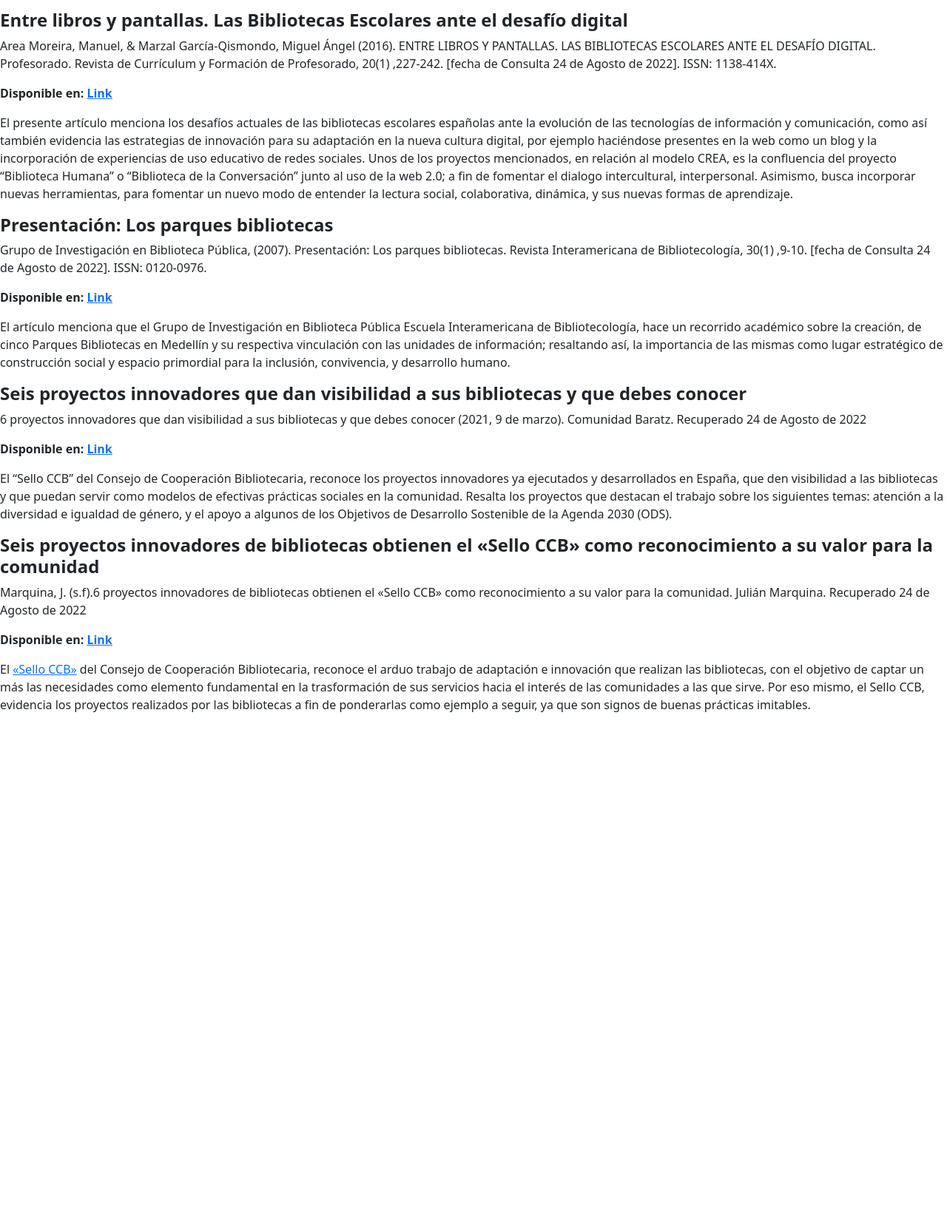
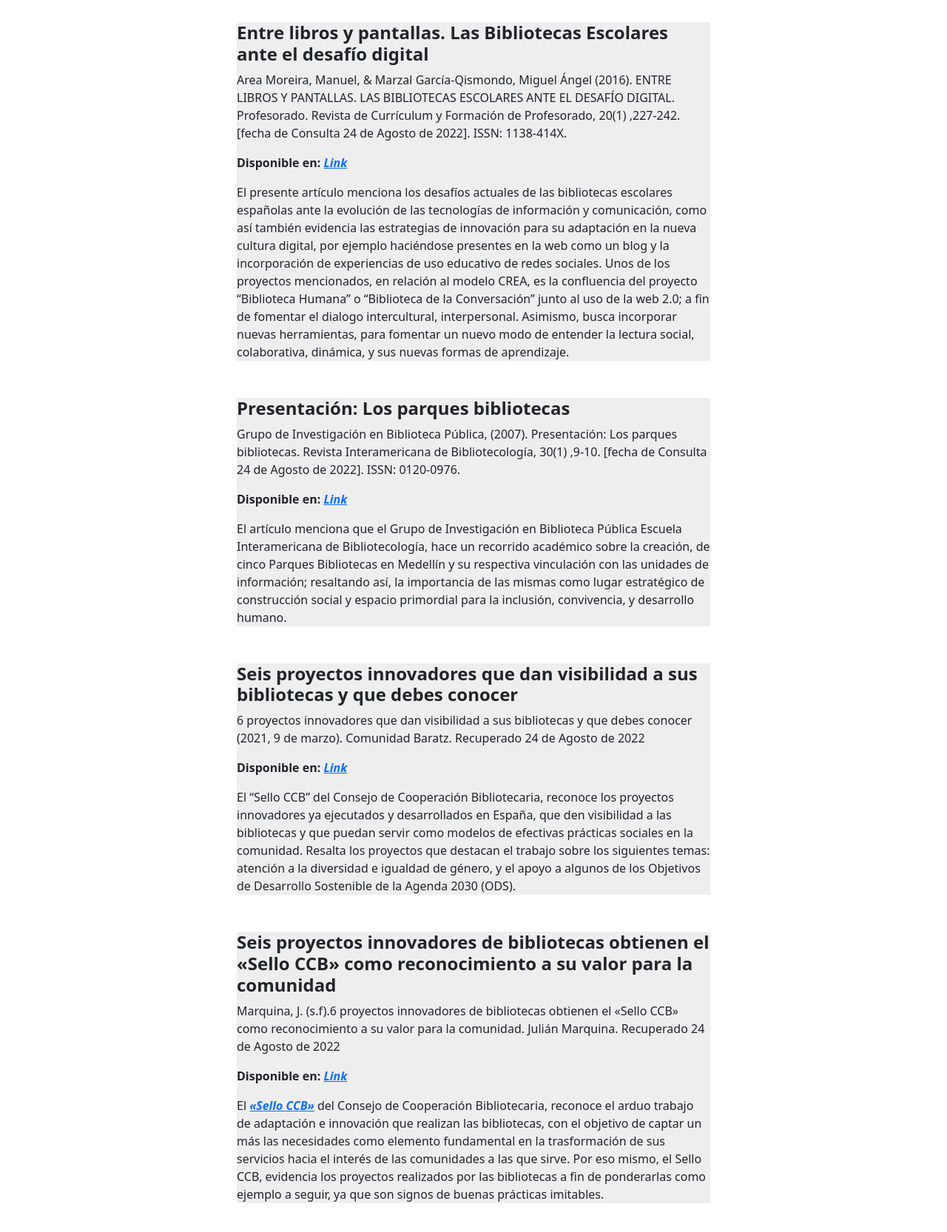
Before and after one commit to Auguspo/BiblioWeb, a plain HTML site: page innovacion.html in a window 1280 px wide. Shown: the part 1074-2740 px from the top of the page at 74% size. Before the commit the page ends 2055 px from the top, so only its background shows below. Drawn offline with nearby package versions, Linux system fonts and the light colour scheme.

Commit message:
Styles Added

```diff
--- a/innovacion.html
+++ b/innovacion.html
@@ -1,7 +1,7 @@
 <!DOCTYPE html>
 <html lang="en" dir="ltr">
   <head>
-    <meta charset="utf-8">
+    <meta charset="utf-8" />
 
     <link
       href="https://cdn.jsdelivr.net/npm/bootstrap@5.2.2/dist/css/bootstrap.min.css"
@@ -25,12 +25,16 @@
       integrity="sha384-JZR6Spejh4U02d8jOt6vLEHfe/JQGiRRSQQxSfFWpi1MquVdAyjUar5+76PVCmYl"
       crossorigin="anonymous"
     ></script>
-    <link rel = "icon" href="https://www.iconpacks.net/icons/2/free-opened-book-icon-3163-thumb.png"
-    type = "image/x-icon">
+    <link
+      rel="icon"
+      href="https://www.iconpacks.net/icons/2/free-opened-book-icon-3163-thumb.png"
+      type="image/x-icon"
+    />
+    <link rel="stylesheet" type="text/css" href="styles.css" />
+
     <title>Innovación en la Biblioteca Escolar</title>
   </head>
   <body>
-
     <nav class="navbar navbar-expand-lg navbar-light bg-light sticky-top">
       <a class="navbar-brand" href="./index.html">BIBLIOFILIA</a>
       <button
@@ -74,8 +78,12 @@
               Mas
             </a>
             <div class="dropdown-menu" aria-labelledby="navbarDropdownMenuLink">
-              <a class="dropdown-item" href="articulos.html">Artículos académicos</a>
-              <a class="dropdown-item" href="preguntamos.html">Nos preguntamos</a>
+              <a class="dropdown-item" href="articulos.html"
+                >Artículos académicos</a
+              >
+              <a class="dropdown-item" href="preguntamos.html"
+                >Nos preguntamos</a
+              >
               <a class="dropdown-item" href="poster.html">Póster </a>
               <a class="dropdown-item" href="innovacion.html"
                 >Innovación en la Biblioteca Escolar
@@ -88,54 +96,176 @@
         </ul>
       </div>
     </nav>
-<section>
-  <img src="./img/innova.jpg" alt="error">
-  <h5>A continuación te dejo cinco artículos académicos y/o periodísticos donde se destaca ideas innovadoras aplicadas a la Biblioteca Escolar.
-</h5>
+    <section class="banner">
+      <img src="./img/innova.jpg" alt="error" />
     </section>
 
-<section>
-
-  <h4><b>La biblioteca académica 2.0: Innovación en México
-  </b></h4>
+    <section class="txt recursos">
+      <h3>
+        A continuación te dejo cinco artículos académicos y/o periodísticos
+        donde se destaca ideas innovadoras aplicadas a la Biblioteca Escolar.
+      </h3>
+      <div class="articulo">
+        <h4><b>La biblioteca académica 2.0: Innovación en México </b></h4>
         <p>
-Herrera Delgado, Lizbeth Berenice. (2011). La biblioteca académica 2.0: Innovación en México. Revista e-Ciencias de la Información, 1(2) ,1-15. [fecha de Consulta 24 de Agosto de 2022]. </p>
-  <p><b>Disponible en: <a href=" https://www.redalyc.org/articulo.oa?id=476848734004
-">Link
-  </a></b></p>
-  <p>En este artículo se desarrolla los beneficios de la aplicación de innovaciones tecnologías junto a la capacidad de transformación, en relación a las tecnologías de información y comunicación en el contexto de las Bibliotecas Académicas Mexicanas que transitan hacia la Biblioteca 2.0 (B2). De esta forma, la innovación se transcribe en una posibilidad de mejorar la calidad de los servicios, y en el incremento de las competencias y habilidades necesarias para el proceso de construcción de una sociedad del conocimiento. Mediante la aplicación de herramientas tecnológicas se dinamiza el universo de información, plantea nuevos retos en cuestión a las necesidades de lo usuarios, y permite una mejor satisfacción de sus demandas conforme al actual modelo de biblioteca 2.0
+          Herrera Delgado, Lizbeth Berenice. (2011). La biblioteca académica
+          2.0: Innovación en México. Revista e-Ciencias de la Información, 1(2)
+          ,1-15. [fecha de Consulta 24 de Agosto de 2022].
         </p>
-
-  <h4><b>Entre libros y pantallas. Las Bibliotecas Escolares ante el desafío digital
-  </b></h4>
-  <p>Area Moreira, Manuel, & Marzal García-Qismondo, Miguel Ángel (2016). ENTRE LIBROS Y PANTALLAS. LAS BIBLIOTECAS ESCOLARES ANTE EL DESAFÍO DIGITAL. Profesorado. Revista de Currículum y Formación de Profesorado, 20(1) ,227-242. [fecha de Consulta 24 de Agosto de 2022]. ISSN: 1138-414X.</p>
-  <p><b>Disponible en: <a href="https://www.redalyc.org/articulo.oa?id=56745576012">Link
-  </a></b></p>
-  <p>El presente artículo menciona los desafíos actuales de las bibliotecas escolares españolas ante la evolución de las tecnologías de información y comunicación, como así también evidencia las estrategias de innovación para su adaptación en la nueva cultura digital, por ejemplo haciéndose presentes en la web como un blog y la incorporación de experiencias de uso educativo de redes sociales. Unos de los proyectos mencionados, en relación al modelo CREA, es la confluencia del proyecto “Biblioteca Humana” o “Biblioteca de la Conversación” junto al uso de la web 2.0; a fin de fomentar el dialogo intercultural, interpersonal.  Asimismo, busca incorporar nuevas herramientas, para fomentar un nuevo modo de entender la lectura social, colaborativa, dinámica, y sus nuevas formas de aprendizaje.
+        <p>
+          <b
+            >Disponible en:
+            <a
+              href=" https://www.redalyc.org/articulo.oa?id=476848734004
+"
+              >Link
+            </a></b
+          >
         </p>
-  <h4><b>Presentación: Los parques bibliotecas
-  </b></h4>
-  <p>Grupo de Investigación en Biblioteca Pública,   (2007). Presentación: Los parques bibliotecas. Revista Interamericana de Bibliotecología, 30(1) ,9-10. [fecha de Consulta 24 de Agosto de 2022]. ISSN: 0120-0976.</p>
-  <p><b>Disponible en: <a href="https://www.redalyc.org/articulo.oa?id=179014344001">Link
-  </a></b></p>
-  <p>El artículo menciona que el Grupo de Investigación en Biblioteca Pública Escuela Interamericana de Bibliotecología, hace un recorrido académico sobre la creación, de cinco Parques Bibliotecas en Medellín y su respectiva vinculación con las unidades de información; resaltando así, la importancia de las mismas como lugar estratégico de construcción social y espacio primordial para la inclusión, convivencia, y desarrollo humano.
+        <p>
+          En este artículo se desarrolla los beneficios de la aplicación de
+          innovaciones tecnologías junto a la capacidad de transformación, en
+          relación a las tecnologías de información y comunicación en el
+          contexto de las Bibliotecas Académicas Mexicanas que transitan hacia
+          la Biblioteca 2.0 (B2). De esta forma, la innovación se transcribe en
+          una posibilidad de mejorar la calidad de los servicios, y en el
+          incremento de las competencias y habilidades necesarias para el
+          proceso de construcción de una sociedad del conocimiento. Mediante la
+          aplicación de herramientas tecnológicas se dinamiza el universo de
+          información, plantea nuevos retos en cuestión a las necesidades de lo
+          usuarios, y permite una mejor satisfacción de sus demandas conforme al
+          actual modelo de biblioteca 2.0
         </p>
-  <h4><b>Seis proyectos innovadores que dan visibilidad a sus bibliotecas y que debes conocer
-  </b></h4>
-  <p>6 proyectos innovadores que dan visibilidad a sus bibliotecas y que debes conocer (2021, 9 de marzo). Comunidad Baratz. Recuperado 24 de Agosto de 2022 </p>
-  <p><b>Disponible en: <a href="https://www.comunidadbaratz.com/blog/6-proyectos-innovadores-que-dan-visibilidad-a-sus-bibliotecas-y-que-debes-conocer/
-">Link
-  </a></b></p>
-  <p>El “Sello CCB” del Consejo de Cooperación Bibliotecaria, reconoce los proyectos innovadores ya ejecutados y desarrollados en España, que den visibilidad a las bibliotecas y que puedan servir como modelos de efectivas prácticas sociales en la comunidad. Resalta los proyectos que destacan el trabajo sobre los siguientes temas: atención a la diversidad e igualdad de género, y el apoyo a algunos de los Objetivos de Desarrollo Sostenible de la Agenda 2030 (ODS).
+      </div>
+      <div class="articulo">
+        <h4>
+          <b
+            >Entre libros y pantallas. Las Bibliotecas Escolares ante el desafío
+            digital
+          </b>
+        </h4>
+        <p>
+          Area Moreira, Manuel, & Marzal García-Qismondo, Miguel Ángel (2016).
+          ENTRE LIBROS Y PANTALLAS. LAS BIBLIOTECAS ESCOLARES ANTE EL DESAFÍO
+          DIGITAL. Profesorado. Revista de Currículum y Formación de
+          Profesorado, 20(1) ,227-242. [fecha de Consulta 24 de Agosto de 2022].
+          ISSN: 1138-414X.
         </p>
-  <h4><b>Seis proyectos innovadores de bibliotecas obtienen el «Sello CCB» como reconocimiento a su valor para la comunidad
-  </b></h4>
-  <p>Marquina, J. (s.f).6 proyectos innovadores de bibliotecas obtienen el «Sello CCB» como reconocimiento a su valor para la comunidad. Julián Marquina. Recuperado 24 de Agosto de 2022 </p>
-  <p><b>Disponible en: <a href="https://www.julianmarquina.es/6-proyectos-innovadores-de-bibliotecas-obtienen-el-sello-ccb-como-reconocimiento-a-su-valor-para-la-comunidad/">
-  Link</a></b></p>
-  <p>El <a href="http://www.ccbiblio.es/sello-ccb/">«Sello CCB»</a> del Consejo de Cooperación Bibliotecaria, reconoce el arduo trabajo de adaptación e innovación que realizan las bibliotecas, con el objetivo de captar un más las necesidades como elemento fundamental en la trasformación de sus servicios hacia el interés de las comunidades a las que sirve. Por eso mismo, el Sello CCB, evidencia los proyectos realizados por las bibliotecas a fin de ponderarlas como ejemplo a seguir, ya que son signos de buenas prácticas imitables.
+        <p>
+          <b
+            >Disponible en:
+            <a href="https://www.redalyc.org/articulo.oa?id=56745576012"
+              >Link
+            </a></b
+          >
         </p>
-
+        <p>
+          El presente artículo menciona los desafíos actuales de las bibliotecas
+          escolares españolas ante la evolución de las tecnologías de
+          información y comunicación, como así también evidencia las estrategias
+          de innovación para su adaptación en la nueva cultura digital, por
+          ejemplo haciéndose presentes en la web como un blog y la incorporación
+          de experiencias de uso educativo de redes sociales. Unos de los
+          proyectos mencionados, en relación al modelo CREA, es la confluencia
+          del proyecto “Biblioteca Humana” o “Biblioteca de la Conversación”
+          junto al uso de la web 2.0; a fin de fomentar el dialogo
+          intercultural, interpersonal. Asimismo, busca incorporar nuevas
+          herramientas, para fomentar un nuevo modo de entender la lectura
+          social, colaborativa, dinámica, y sus nuevas formas de aprendizaje.
+        </p>
+      </div>
+      <div class="articulo">
+        <h4><b>Presentación: Los parques bibliotecas </b></h4>
+        <p>
+          Grupo de Investigación en Biblioteca Pública, (2007). Presentación:
+          Los parques bibliotecas. Revista Interamericana de Bibliotecología,
+          30(1) ,9-10. [fecha de Consulta 24 de Agosto de 2022]. ISSN:
+          0120-0976.
+        </p>
+        <p>
+          <b
+            >Disponible en:
+            <a href="https://www.redalyc.org/articulo.oa?id=179014344001"
+              >Link
+            </a></b
+          >
+        </p>
+        <p>
+          El artículo menciona que el Grupo de Investigación en Biblioteca
+          Pública Escuela Interamericana de Bibliotecología, hace un recorrido
+          académico sobre la creación, de cinco Parques Bibliotecas en Medellín
+          y su respectiva vinculación con las unidades de información;
+          resaltando así, la importancia de las mismas como lugar estratégico de
+          construcción social y espacio primordial para la inclusión,
+          convivencia, y desarrollo humano.
+        </p>
+      </div>
+      <div class="articulo">
+        <h4>
+          <b
+            >Seis proyectos innovadores que dan visibilidad a sus bibliotecas y
+            que debes conocer
+          </b>
+        </h4>
+        <p>
+          6 proyectos innovadores que dan visibilidad a sus bibliotecas y que
+          debes conocer (2021, 9 de marzo). Comunidad Baratz. Recuperado 24 de
+          Agosto de 2022
+        </p>
+        <p>
+          <b
+            >Disponible en:
+            <a
+              href="https://www.comunidadbaratz.com/blog/6-proyectos-innovadores-que-dan-visibilidad-a-sus-bibliotecas-y-que-debes-conocer/
+"
+              >Link
+            </a></b
+          >
+        </p>
+        <p>
+          El “Sello CCB” del Consejo de Cooperación Bibliotecaria, reconoce los
+          proyectos innovadores ya ejecutados y desarrollados en España, que den
+          visibilidad a las bibliotecas y que puedan servir como modelos de
+          efectivas prácticas sociales en la comunidad. Resalta los proyectos
+          que destacan el trabajo sobre los siguientes temas: atención a la
+          diversidad e igualdad de género, y el apoyo a algunos de los Objetivos
+          de Desarrollo Sostenible de la Agenda 2030 (ODS).
+        </p>
+      </div>
+      <div class="articulo">
+        <h4>
+          <b
+            >Seis proyectos innovadores de bibliotecas obtienen el «Sello CCB»
+            como reconocimiento a su valor para la comunidad
+          </b>
+        </h4>
+        <p>
+          Marquina, J. (s.f).6 proyectos innovadores de bibliotecas obtienen el
+          «Sello CCB» como reconocimiento a su valor para la comunidad. Julián
+          Marquina. Recuperado 24 de Agosto de 2022
+        </p>
+        <p>
+          <b
+            >Disponible en:
+            <a
+              href="https://www.julianmarquina.es/6-proyectos-innovadores-de-bibliotecas-obtienen-el-sello-ccb-como-reconocimiento-a-su-valor-para-la-comunidad/"
+            >
+              Link</a
+            ></b
+          >
+        </p>
+        <p>
+          El
+          <a href="http://www.ccbiblio.es/sello-ccb/">«Sello CCB»</a>
+          del Consejo de Cooperación Bibliotecaria, reconoce el arduo trabajo de
+          adaptación e innovación que realizan las bibliotecas, con el objetivo
+          de captar un más las necesidades como elemento fundamental en la
+          trasformación de sus servicios hacia el interés de las comunidades a
+          las que sirve. Por eso mismo, el Sello CCB, evidencia los proyectos
+          realizados por las bibliotecas a fin de ponderarlas como ejemplo a
+          seguir, ya que son signos de buenas prácticas imitables.
+        </p>
+      </div>
     </section>
   </body>
 </html>
--- /dev/null
+++ b/styles.css
@@ -0,0 +1,62 @@
+.poster {
+  display: block;
+  margin-left: auto;
+  margin-right: auto;
+  width: 50%;
+}
+
+.banner img {
+  width: 100%;
+  object-fit: cover;
+  height: 30vw;
+}
+
+.txt {
+  width: 50%;
+  margin: 0 25% 0 25%;
+}
+
+.txt h1 {
+  text-align: center;
+  display: block;
+}
+.txt h5{
+    font-size: ;
+}
+
+.recursos {
+  margin-bottom: 25px;
+  margin-top: 25px;
+}
+
+.recursos h2 {
+  color: green;
+  font-weight: 700;
+}
+
+.recursos a {
+  font-style: italic;
+  font-weight: 700;
+}
+
+.otros {
+  font-style: italic;
+  font-weight: 700;
+  font-size: large;
+}
+
+.articulo{
+    margin-bottom: 50px;
+    margin-top: 50px;
+    background-color: rgba(202, 202, 202, 0.329);
+}
+
+.articulo li{
+    font-style: italic;
+
+}
+
+.articulo a{
+    font-weight: 700;
+    font-style: italic;
+}
```
Also changed, not shown: aprendizaje.html (+8 -5 lines), articulos.html (+25 -18 lines), poster.html (+1 -0 lines), preguntamos.html (+6 -3 lines), propuesta.html (+7 -6 lines), recursos.html (+11 -10 lines), sitios.html (+12 -9 lines), src/script.js (added, +17 -0 lines). Lines whose indentation alone changed are shown as unchanged.
